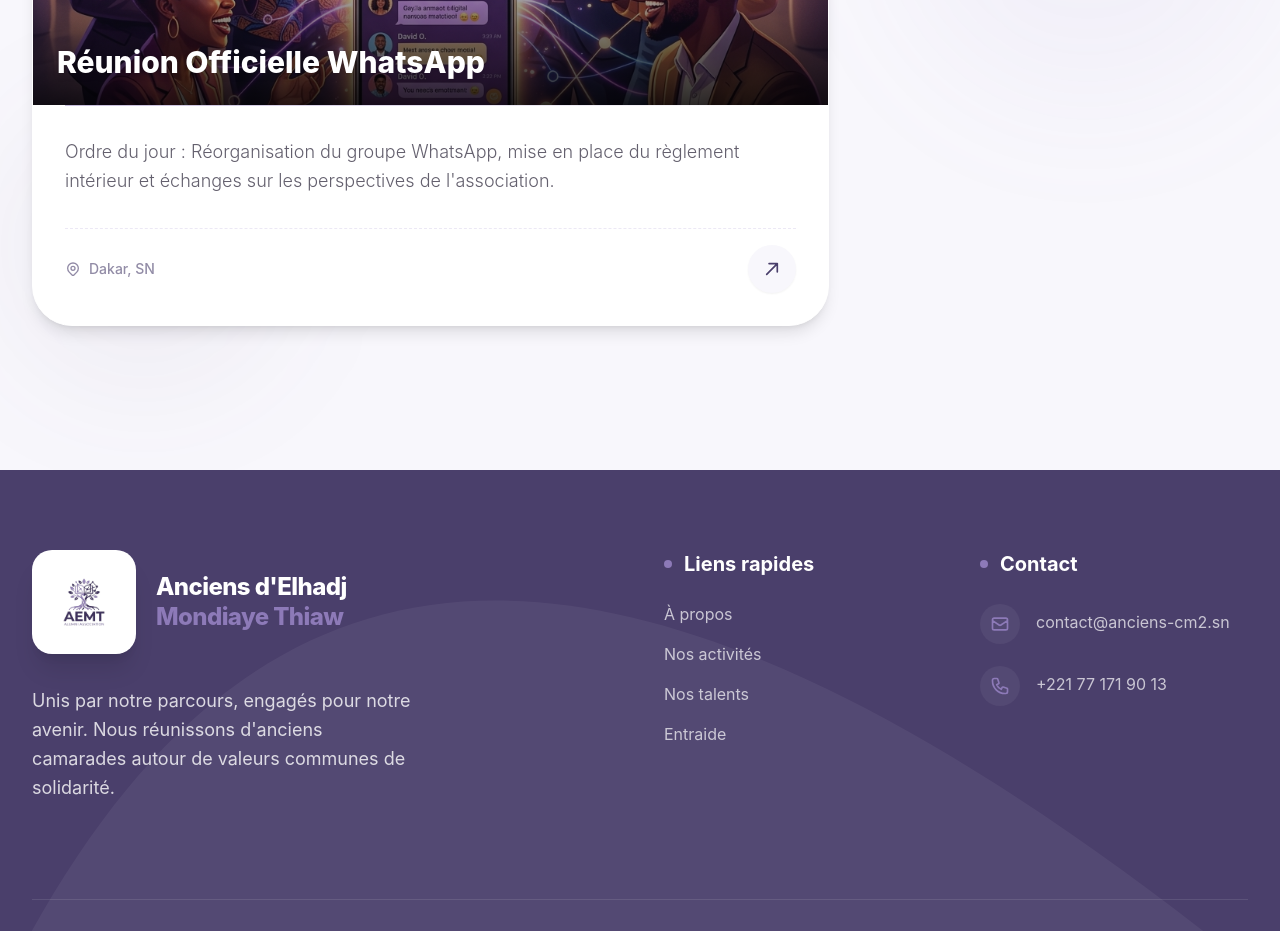
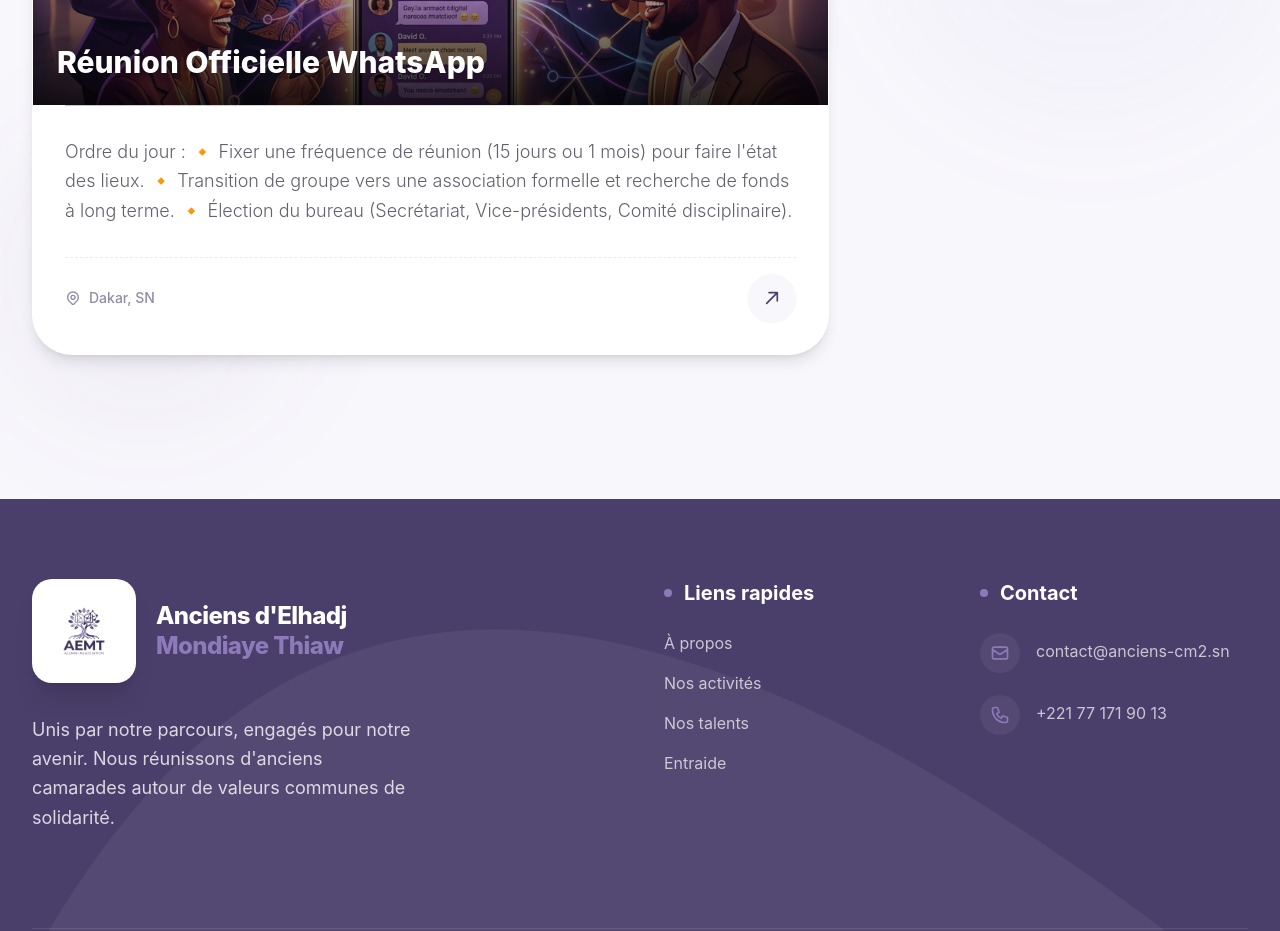
Before and after one commit to MalickDevWeb/Association_des_ancien_eleves, an Angular app: page /activites in a window 1280 px wide. Shown: the part 1080-2011 px from the top of the page. Built offline with nearby package versions, Linux system fonts and the light colour scheme.

Commit message:
content: add detailed agenda for the WhatsApp reunion

```diff
--- a/src/app/data/mock-data.ts
+++ b/src/app/data/mock-data.ts
@@ -15,7 +15,7 @@
 ];
 
 export const ACTIVITIES = [
-  { id: 1, title: 'Réunion Officielle WhatsApp', date: 'Samedi 6 Juin 2026 à 23H00', description: 'Ordre du jour : Réorganisation du groupe WhatsApp, mise en place du règlement intérieur et échanges sur les perspectives de l\'association.', image: 'assets/images/reunion.png', isUpcoming: true },
+  { id: 1, title: 'Réunion Officielle WhatsApp', date: 'Samedi 6 Juin 2026 à 23H00', description: 'Ordre du jour : 🔸 Fixer une fréquence de réunion (15 jours ou 1 mois) pour faire l\'état des lieux. 🔸 Transition de groupe vers une association formelle et recherche de fonds à long terme. 🔸 Élection du bureau (Secrétariat, Vice-présidents, Comité disciplinaire).', image: 'assets/images/reunion.png', isUpcoming: true },
 ];
 
 export const STATS = [
```
